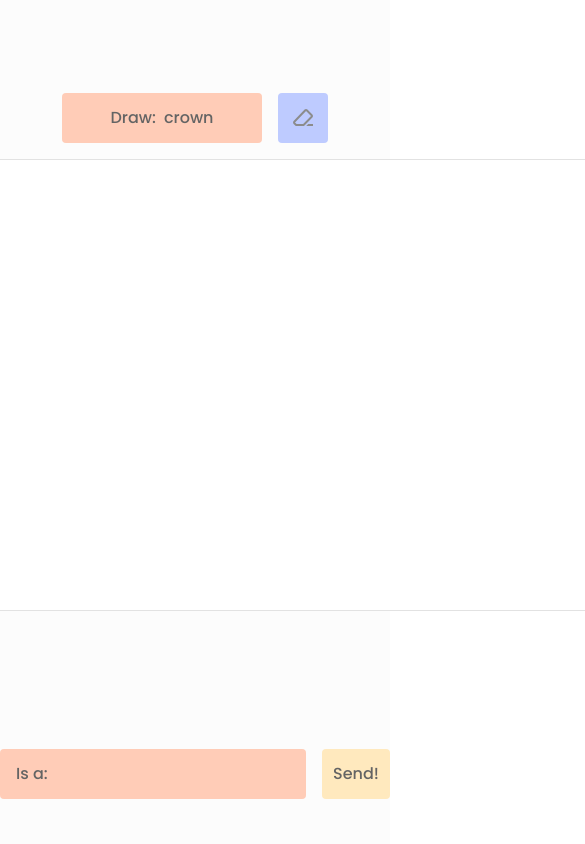
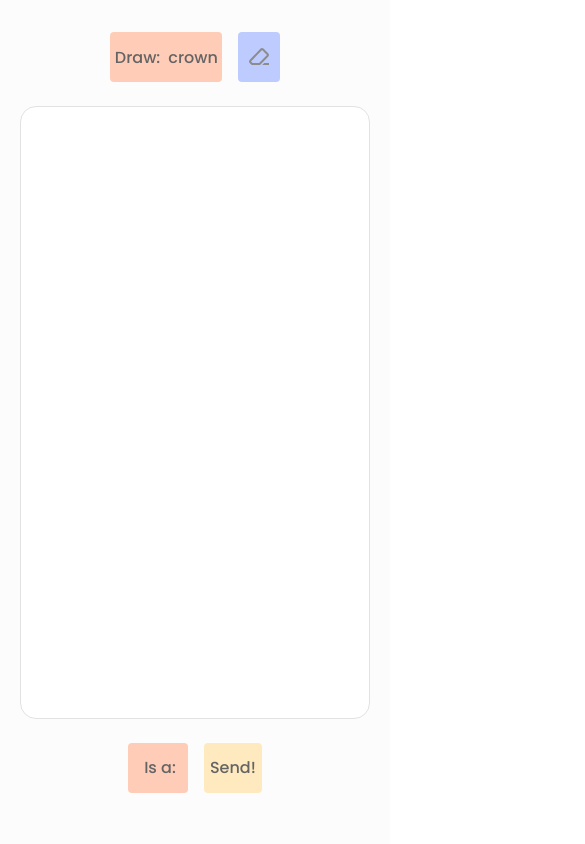
Before and after one commit to noe022/DrawGuesser, a plain HTML site: page index.html in a window 390 px wide. Shown: the top 844 px of the page, 585 px wide, since content can reach past the window. Drawn offline with Linux system fonts and the light colour scheme.

Commit message:
Make website responsive

```diff
--- a/index.html
+++ b/index.html
@@ -2,7 +2,7 @@
 <html lang="en">
 <head>
   <meta charset="UTF-8">
-  <meta name="viewport" content="width=device-width, initial-scale=1.0">
+  <meta name="viewport" content="width=device-width, initial-scale=1.0, maximum-scale=1.0, user-scalable=no">
   <title></title>
   <style>
   @import url('https://fonts.googleapis.com/css2?family=Poppins:ital,wght@0,100;0,200;0,300;0,400;0,500;0,600;0,700;0,800;0,900;1,100;1,200;1,300;1,400;1,500;1,600;1,700;1,800;1,900&display=swap');
@@ -21,7 +21,7 @@
           <svg xmlns="http://www.w3.org/2000/svg" height="24px" viewBox="0 -960 960 960" width="24px" fill="rgb(140,140,140)"><path d="M690-240h190v80H610l80-80Zm-500 80-85-85q-23-23-23.5-57t22.5-58l440-456q23-24 56.5-24t56.5 23l199 199q23 23 23 57t-23 57L520-160H190Zm296-80 314-322-198-198-442 456 64 64h262Zm-6-240Z"/></svg>
         </div>
       </div>
-      <canvas id="canvas" width="1100" height="450"></canvas>
+      <canvas id="canvas"></canvas>
     </div>
     <div id="result_box">
       <div id="prediction">
--- a/style.css
+++ b/style.css
@@ -1,15 +1,23 @@
+* {
+  box-sizing: border-box;
+}
+
 body {
   margin: 0;
   padding: 0;
   font-family: "Inter";
+  overflow-x: hidden;
 }
 
 #main {
   display: flex;
   flex-direction: column;
-  height: 100vh;
+  align-items: center;
+  min-height: 100vh;
   width: 100vw;
   background-color: rgb(252, 252, 252);
+  gap: 2em;
+  padding: 2em 0;
 }
 
 #board {
@@ -17,14 +25,13 @@
   flex-direction: column;
   justify-content: center;
   align-items: center;
-  flex: 5;
+  gap: 2em;
 }
 
 #options {
   display: flex;
   justify-content: center;
   align-items: center;
-  margin-bottom: 1em;
 }
 
 #to_draw {
@@ -56,11 +63,12 @@
 #canvas {
   border-radius: 1em;
   border: 1px, solid rgb(226, 226, 226);
-  background-color: white
+  background-color: white;
+  width: 1500px;
+  height: 700px;
 }
 
 #result_box {
-  flex: 1;
   display: flex;
   flex-direction: row;
   justify-content: center;
@@ -69,6 +77,7 @@
 
 #prediction {
   width: 300px;
+  max-width: 300px;
   height: 50px;
   background-color: rgb(255, 204, 183);
   display: flex;
@@ -97,3 +106,27 @@
   border: none;
   cursor: pointer;
 }
+
+@media (max-width: 480px) {
+  #main,
+  #board {
+    gap: 1.5em;
+  }
+
+  #to_draw {
+    width: 80%;
+    max-width: 200px;
+  }
+
+  #canvas {
+    width: clamp(250px, 90vw, 350px);
+    height: auto;
+    aspect-ratio: 1 / 1.75;
+    margin: 0 1em;
+  }
+
+  #prediction {
+    width: 60%;
+    max-width: 300px;
+  }
+}
```
